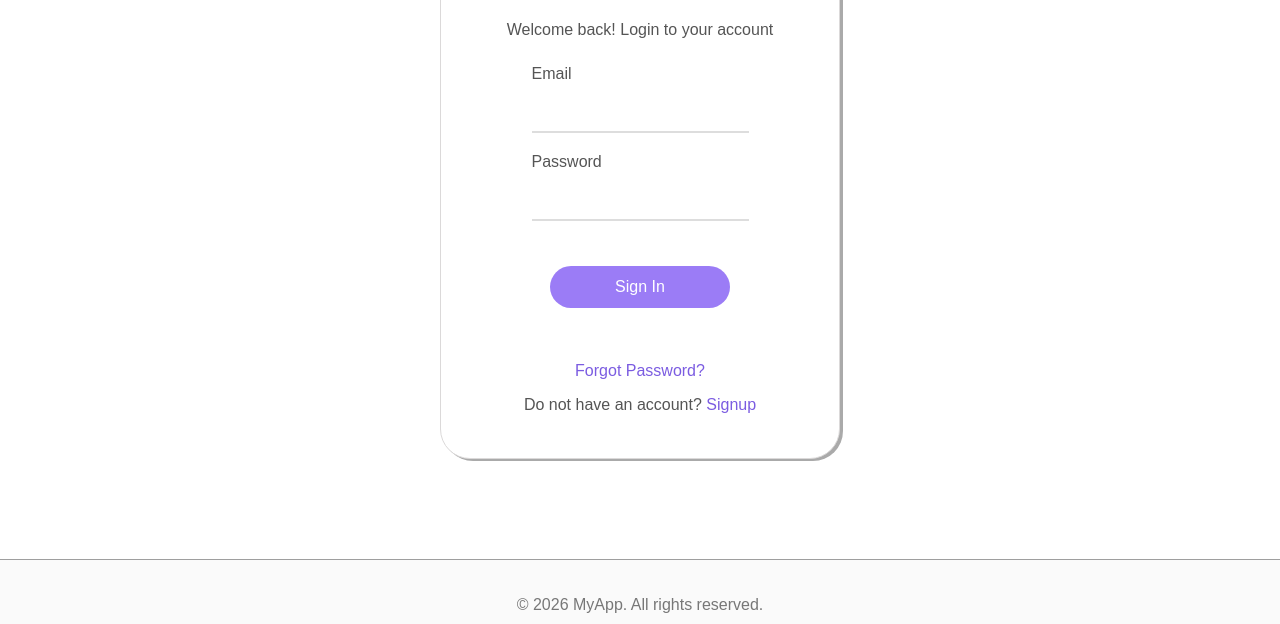
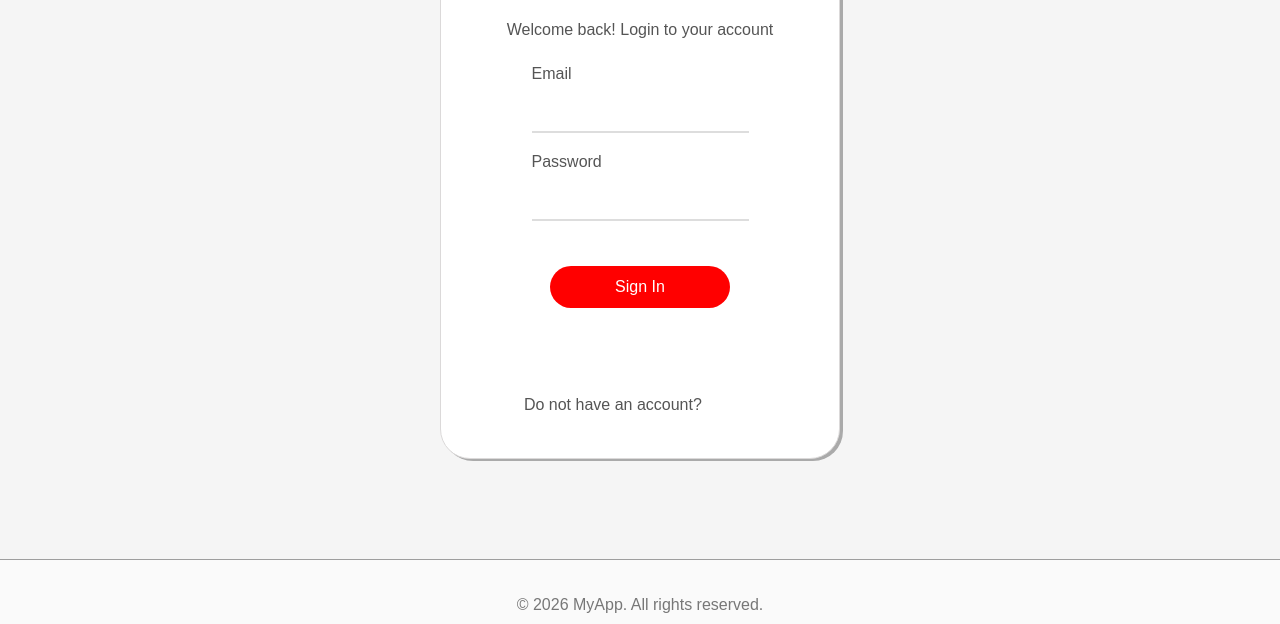
Before and after one commit to Aabdelsalam3/agile-development-project-, a plain HTML site: page login.html in a window 1280 px wide. Shown: the part 267-891 px from the top of the page. Drawn offline with Linux system fonts and the light colour scheme.

Commit message:
Changed some colours

```diff
--- a/css/main.css
+++ b/css/main.css
@@ -10,11 +10,12 @@ body {
     height: 100vh;
     font-family: Arial, Helvetica, sans-serif;
     color: #222;
+    background-color: whitesmoke;
 }
 
 a{
     text-decoration: none;
-    color: #7b5ce1;
+    color: white;
     transition: color 0.3s ease;
 }
 a:hover{
@@ -23,7 +24,7 @@ a:hover{
 button{
     border: none;
     border-radius: 30px;
-    background-color: #9b7cf6;
+    background-color: red;
     color: white;
     font-size: 16px;
     cursor: pointer;
@@ -31,14 +32,14 @@ button{
     transition: background-color 0.3s ease, transform 0.2s ease;
 }
 button:hover{
-    background-color: #5407ef;
+    background-color: blue;
     transform: translateY(-2px);
 }
 
 /* ===nav bar and header ===  */
 .site-header{
     border-bottom: 1px solid #d0d0d0;
-    background-color: rgba(198, 204, 183, 0.606);
+    background-color: blue;
     padding: 5px;
     position: sticky;
     top: 0;
@@ -72,7 +73,7 @@ button:hover{
     transition: transform 0.3s ease-in-out, background-color 0.3s ease-in-out, color 0.3s ease-in-out;
 }
 .navlinks a:hover{
-    background-color: #5407ef;
+    background-color: red;
     color: #fff;
     padding: 5px;
     border-radius: 10px;
```
